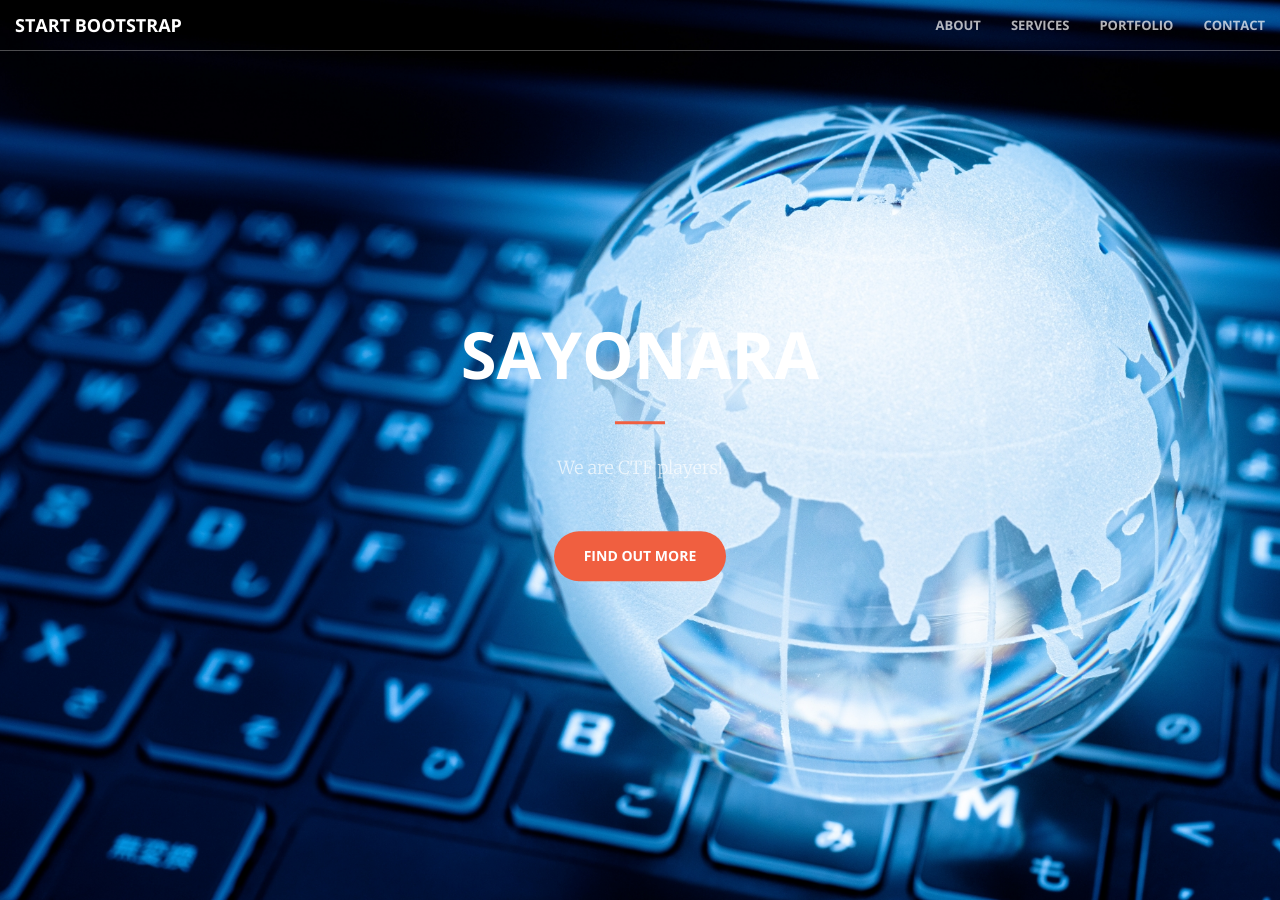
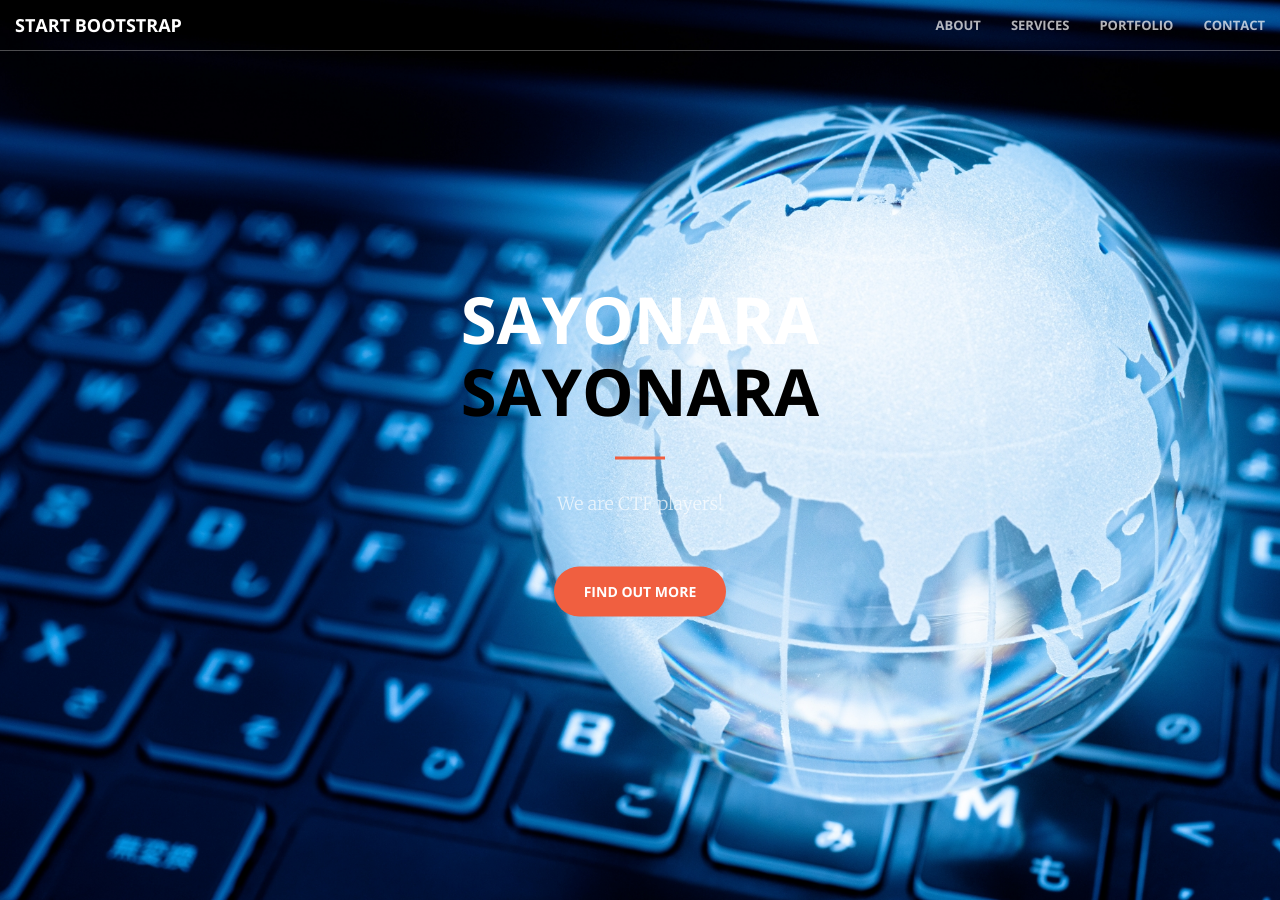
Before and after one commit to azunyan115/Sayonara.github.io, a Jekyll site: the page built from index.html, in a window 1280 px wide and 900 px high. Built offline with Jekyll 4.4.1, drawn with Linux system fonts in a browser that asks for light colours.

Commit message:
Update header.html

```diff
--- a/_includes/header.html
+++ b/_includes/header.html
@@ -2,6 +2,7 @@
     <div class="header-content">
         <div class="header-content-inner">
             <h1>sayonara</h1>
+            <font color="black"><h1>sayonara</h1></font>
             <hr>
             <p>We are CTF players!</p>
             <a href="#about" class="btn btn-primary btn-xl page-scroll">Find Out More</a>
```
